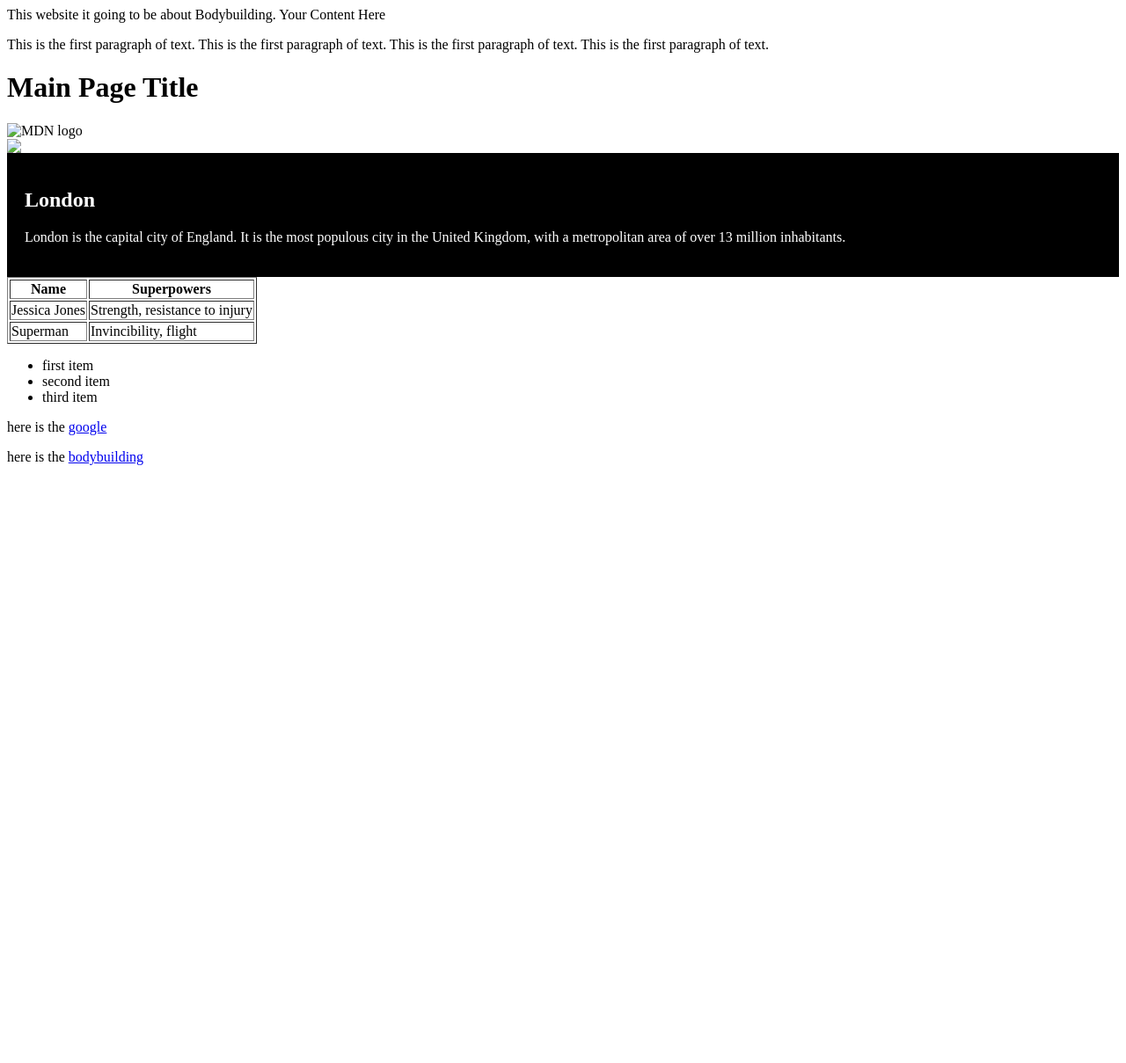
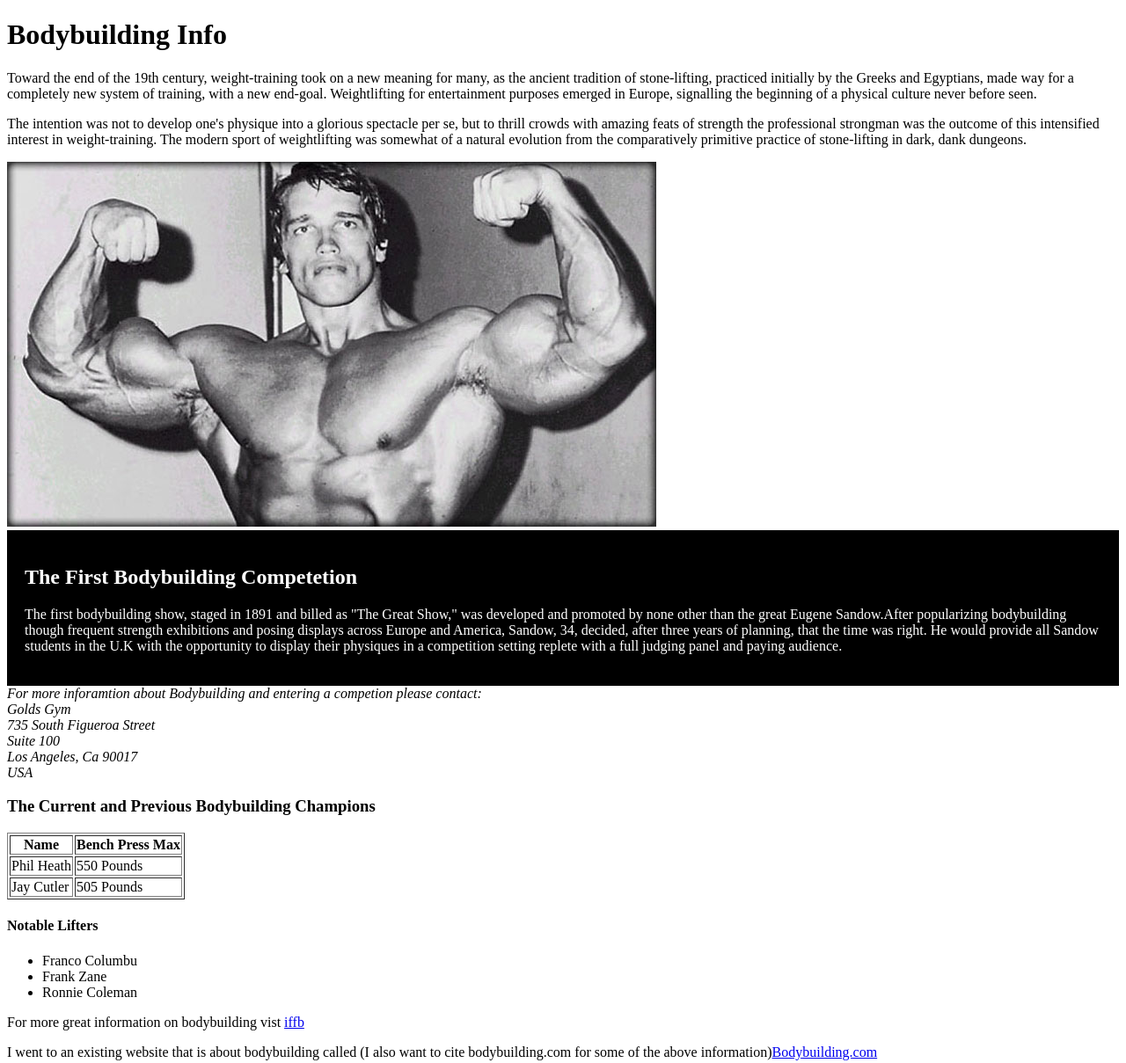
Before and after one commit to Patrickh613/Patrickh613.github.io, a plain HTML site: page index.html in a window 1280 px wide. Shown: the top 1209 px of the page at 88% size. Before the commit the page ends 800 px from the top, so only its background shows below. Drawn offline with Linux system fonts and the light colour scheme.

Commit message:
Made great adjustments to the Bodybuilding Website

```diff
--- a/index.html
+++ b/index.html
@@ -1,59 +1,79 @@
-This website it going to be about Bodybuilding.
 
 <!DOCTYPE html>
 <html>
   <head>
-    <title> Your Title Here</title>
+    <title>Do you even lift bro?</title>
   </head>
   <body>
-    Your Content Here
 
-<p>This is the first paragraph of text. This is the first paragraph of text.
-  This is the first paragraph of text. This is the first paragraph of text.</p>
 
 <header>
-  <h1>Main Page Title</h1>
-  <img src="mdn-logo-sm.png" alt="MDN logo">
+  <h1>Bodybuilding Info</h1>
+
+<p>Toward the end of the 19th century, weight-training took on a new meaning for many, as the ancient tradition of stone-lifting, practiced initially by the Greeks and Egyptians, made way for a completely new system of training, with a new end-goal. Weightlifting for entertainment purposes emerged in Europe, signalling the beginning of a physical culture never before seen.</p>
+
+  <p>The intention was not to develop one's physique into a glorious spectacle per se, but to thrill crowds with amazing feats of strength the professional strongman was the outcome of this intensified interest in weight-training. The modern sport of weightlifting was somewhat of a natural evolution from the comparatively primitive practice of stone-lifting in dark, dank dungeons. </p>
+
+<img src="Arnold.jpg" alt="Arnold">
+
 </header>
-
-<img src="/wp-content/uploads/flamingo.jpg">
 
 
 
 <div style="background-color:black;color:white;padding:20px;">
-  <h2>London</h2>
-  <p>London is the capital city of England. It is the most populous city in the United Kingdom, with a metropolitan area of over 13 million inhabitants.</p>
+  <h2>The First Bodybuilding Competetion</h2>
+  <p>The first bodybuilding show, staged in 1891 and billed as "The Great Show," was developed and promoted by none other than the great Eugene Sandow.After popularizing bodybuilding though frequent strength exhibitions and posing displays across Europe and America, Sandow, 34, decided, after three years of planning, that the time was right. He would provide all Sandow students in the U.K with the opportunity to display their physiques in a competition setting replete with a full judging panel and paying audience.</p>
 </div>
 
+<address>
+
+    For more inforamtion about Bodybuilding and entering a competion please contact:<br>
+    Golds Gym<br>
+    735 South Figueroa Street <br>
+    Suite 100<br>
+    Los Angeles, Ca 90017<br>
+    USA
+  </address>
+
+<header>
+
+<h3>The Current and Previous Bodybuilding Champions</h3>
+
+
+</header>
 <table border=1>
   <tr>
     <th>Name</th>
-    <th>Superpowers</th>
+    <th>Bench Press Max</th>
   </tr>
   <tr>
-    <td>Jessica Jones</td>
-    <td>Strength, resistance to injury</td>
+    <td>Phil Heath</td>
+    <td>550 Pounds</td>
   </tr>
   <tr>
-    <td>Superman</td>
-    <td>Invincibility, flight</td>
+    <td>Jay Cutler </td>
+    <td>505 Pounds</td>
   </tr>
 </table>
 
 
+<header>
+
+<h4>Notable Lifters</h4>
 
 
+</header>
+
 <ul>
-  <li>first item</li>
-  <li>second item</li>
-  <li>third item</li>
+  <li>Franco Columbu</li>
+  <li>Frank Zane</li>
+  <li>Ronnie Coleman</li>
 </ul>
 
-<p> here is the <a href="http:google.com">google</a> </p>
+<p> For more great information on bodybuilding vist <a href="http://www.ifbb.com/">iffb</a> </p>
 
 
-<p> here is the <a href="http://www.bodybuilding.com/">bodybuilding</a> </p>
-
+<p>I went to an existing website that is about bodybuilding called (I also want to cite bodybuilding.com for some of the above information)<a href="http://www.bodybuilding.com">Bodybuilding.com</a> </p>This website looks great beaceuse it is oranized very well. What I mean by this is that it has great headers and footers and the paragraphs are also organized well. There are also lots of great picures and even videos to display and instruct on how to complete certain weight lifting excersizes. When looking at the source code I recognized image elements, table elements, and header/footer elements.
 
   </body>
 </html>
```
Also changed, not shown: Arnold.jpg (added).
